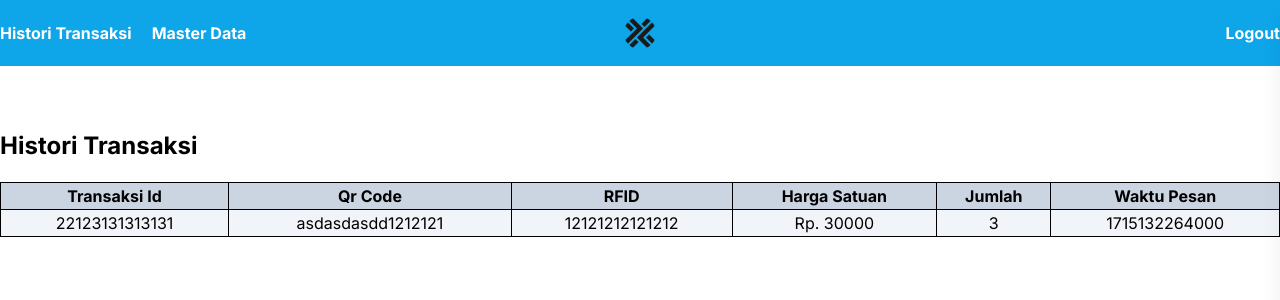
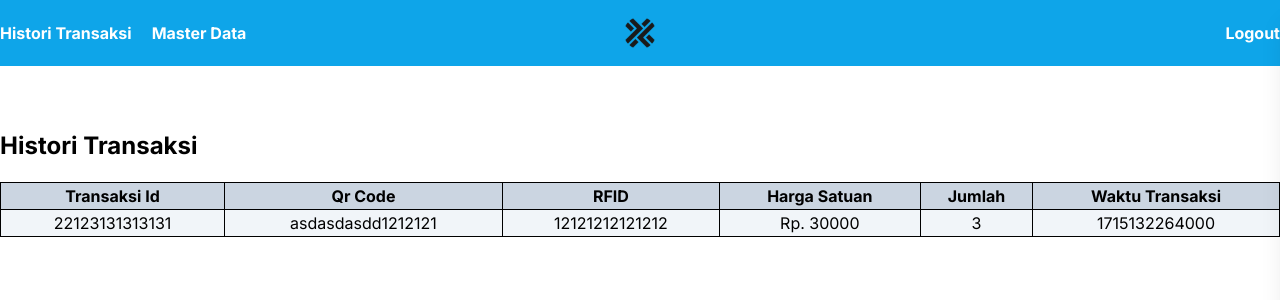
Before and after one commit to aditbagja/xmart-fe, a React (Vite) app: page /shop/transaksi in a window 1280 px wide. Shown: the top 300 px of the page. Built offline with nearby package versions, Linux system fonts and the light colour scheme.

Commit message:
minor fix Table

```diff
--- a/src/components/Table.jsx
+++ b/src/components/Table.jsx
@@ -15,7 +15,7 @@ const Table = ({ tableName, children }) => {
         "RFID",
         "Harga Satuan",
         "Jumlah",
-        "Waktu Pesan",
+        "Waktu Transaksi",
       ]);
     }
   }, [tableName]);
```
